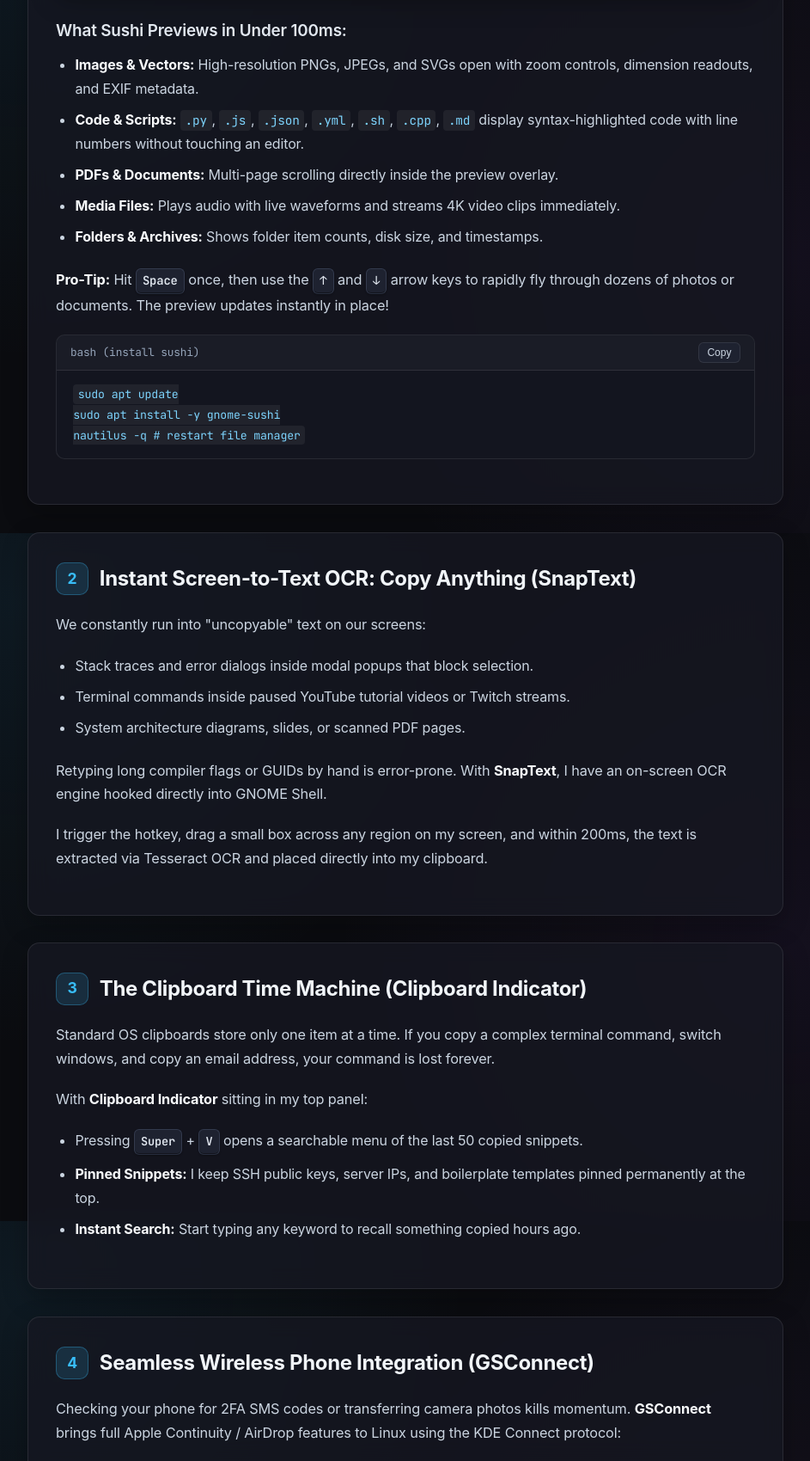
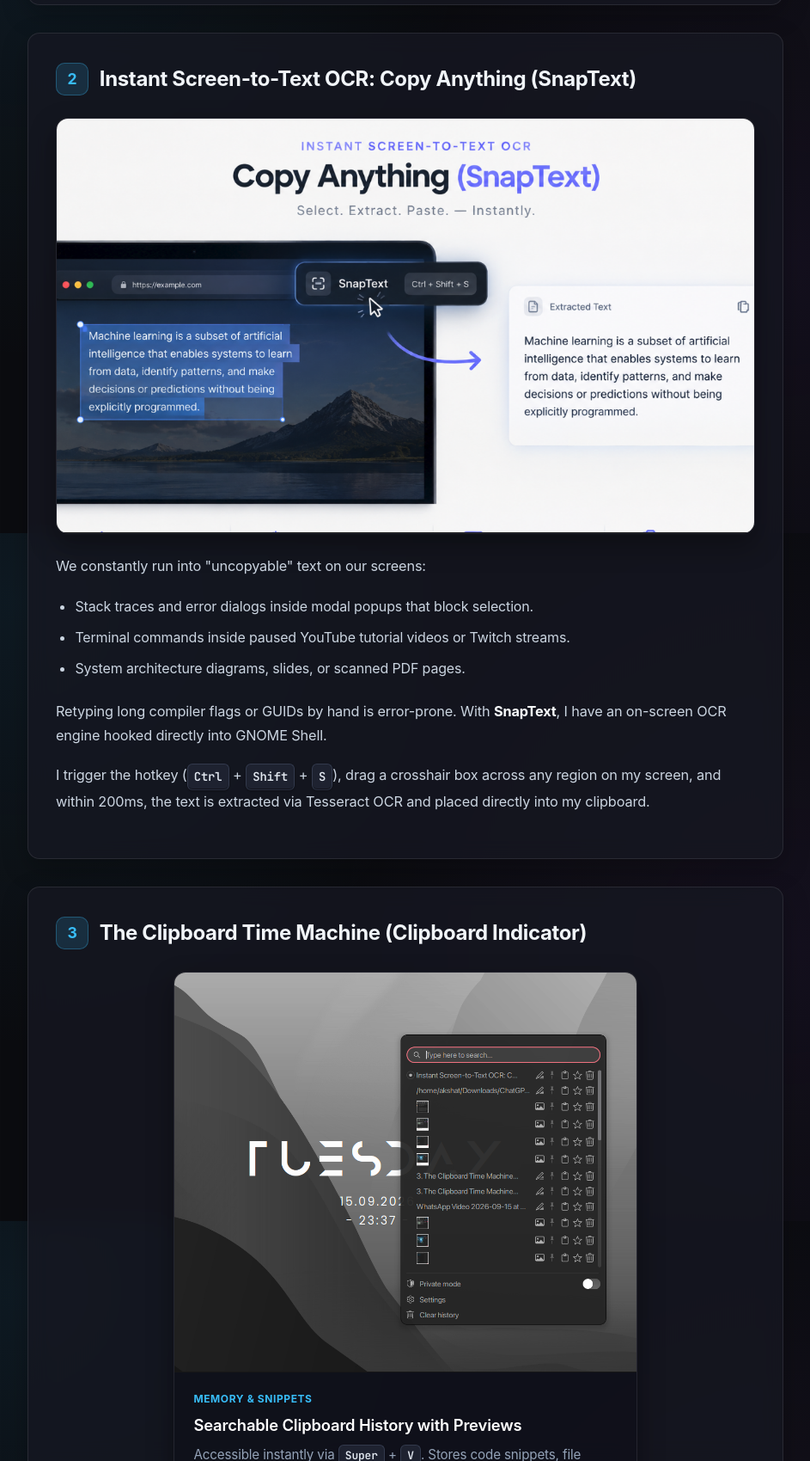
Before and after one commit to Akshatsoni005/linux-productivity-setup, a plain HTML site: page article-power-features.html in a window 1280 px wide. Shown: the part 2580-4279 px from the top of the page at 86% size, without its empty margins (168-1111 px from the left). Drawn offline with Linux system fonts and the light colour scheme.

Commit message:
Embed live desktop screenshots for SnapText OCR and Clipboard Indicator history

```diff
--- a/article-power-features.html
+++ b/article-power-features.html
@@ -501,7 +501,7 @@
       <!-- Real Desktop Screenshot Showcase: 4-in-1 Unified Preview Graphic -->
       <div class="showcase-card" style="margin: 2rem 0;">
         <div class="showcase-img-wrap">
-          <img src="sushi-file-preview-showcase.png" alt="GNOME Sushi 4-in-1 File Preview Showcase (Report, Assets, AI Simulation, Visual Rendering)" loading="lazy">
+          <img src="/home/akshat/Downloads/ChatGPT Image Sep 15, 2026, 11_23_03 PM.png" alt="GNOME Sushi 4-in-1 File Preview Showcase (Report, Assets, AI Simulation, Visual Rendering)" loading="lazy">
         </div>
         <div class="showcase-info">
           <div class="showcase-tag">Desktop Superpower</div>
@@ -546,6 +546,14 @@
         <div class="feature-badge">2</div>
         <h2>Instant Screen-to-Text OCR: Copy Anything (SnapText)</h2>
       </div>
+
+      <!-- SnapText Banner Card -->
+      <div class="showcase-card" style="margin: 1.5rem 0;">
+        <div class="showcase-img-wrap">
+          <img src="snaptext-ocr-demo.png" alt="Instant Screen-to-Text OCR - SnapText Banner Demo" loading="lazy">
+        </div>
+      </div>
+
       <p>
         We constantly run into "uncopyable" text on our screens:
       </p>
@@ -558,7 +566,7 @@
         Retyping long compiler flags or GUIDs by hand is error-prone. With <strong>SnapText</strong>, I have an on-screen OCR engine hooked directly into GNOME Shell.
       </p>
       <p>
-        I trigger the hotkey, drag a small box across any region on my screen, and within 200ms, the text is extracted via Tesseract OCR and placed directly into my clipboard.
+        I trigger the hotkey (<kbd>Ctrl</kbd> + <kbd>Shift</kbd> + <kbd>S</kbd>), drag a crosshair box across any region on my screen, and within 200ms, the text is extracted via Tesseract OCR and placed directly into my clipboard.
       </p>
     </div>
 
@@ -568,6 +576,21 @@
         <div class="feature-badge">3</div>
         <h2>The Clipboard Time Machine (Clipboard Indicator)</h2>
       </div>
+
+      <!-- Clipboard History Live Desktop Card -->
+      <div class="showcase-card" style="margin: 1.5rem 0; max-width: 540px; margin-left: auto; margin-right: auto;">
+        <div class="showcase-img-wrap">
+          <img src="clipboard-history-demo.png" alt="Clipboard Indicator Live History Panel" loading="lazy">
+        </div>
+        <div class="showcase-info">
+          <div class="showcase-tag">Memory & Snippets</div>
+          <div class="showcase-title">Searchable Clipboard History with Previews</div>
+          <p class="showcase-desc">
+            Accessible instantly via <kbd>Super</kbd> + <kbd>V</kbd>. Stores code snippets, file paths, URLs, and image clippings with live thumbnail previews and quick pinning.
+          </p>
+        </div>
+      </div>
+
       <p>
         Standard OS clipboards store only one item at a time. If you copy a complex terminal command, switch windows, and copy an email address, your command is lost forever.
       </p>
```
Also changed, not shown: clipboard-history-demo.png (added), snaptext-ocr-demo.png (added), 1 other file.
